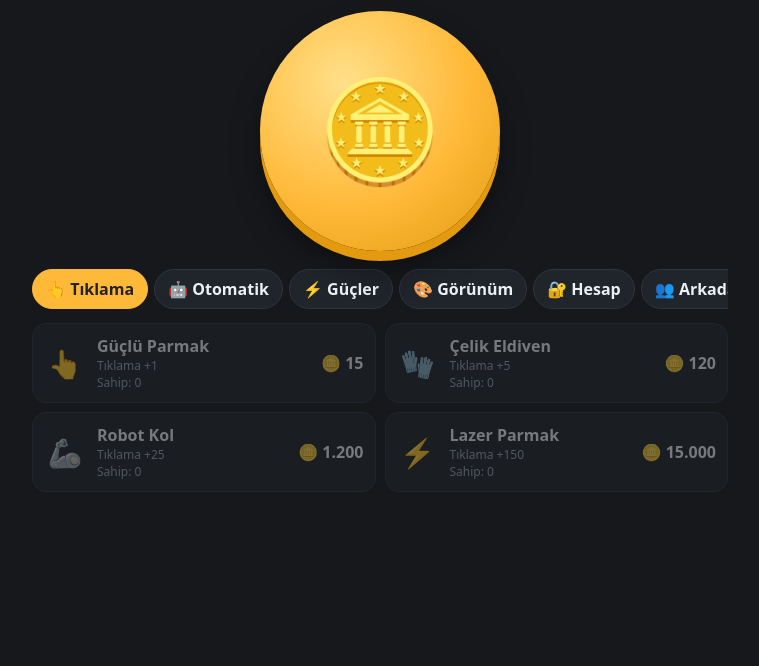
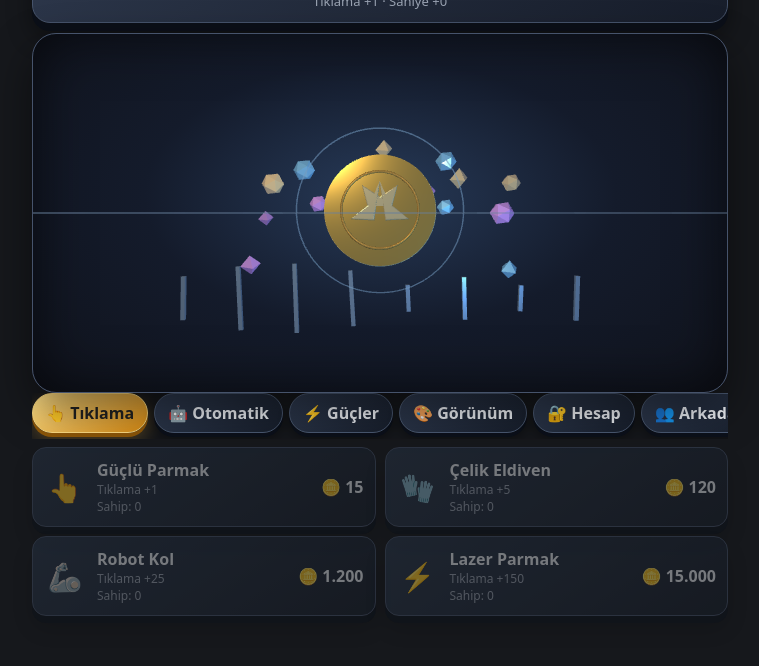
Before and after one commit to memirgurbuz44-source/paraklik, an Electron app: page docs/index.html in a window 1200 px wide. Shown: the part 134-800 px from the top of the page, without its empty margins (220-979 px from the left). Drawn offline with nearby package versions, Linux system fonts and the light colour scheme; no server answers; animation ran at ten frames a second.

Commit message:
Transform Button Wars into a polished 3D coin arena

```diff
--- a/docs/index.html
+++ b/docs/index.html
@@ -51,6 +51,22 @@ input{font:inherit;padding:8px 10px;border-radius:10px;border:1px solid var(--li
 .lane span{position:relative;z-index:1;display:block;line-height:34px;font-weight:800;font-size:14px;padding:0 12px;text-align:left;color:#111}
 .rnd{display:block;width:100%;margin:6px 0 10px;padding:16px;border:0;border-radius:10px;background:#FFC107;color:#111;font:inherit;font-weight:900;font-size:18px;letter-spacing:1px;box-shadow:0 5px 0 #c79100;touch-action:manipulation}
 .rnd:active{transform:translateY(4px);box-shadow:0 1px 0 #c79100}
+/* PREMIUM 3D WORLD */
+.stage{min-height:360px;align-items:center;isolation:isolate;overflow:hidden;border-radius:24px;background:radial-gradient(ellipse at 50% 45%,#273a58 0%,#141b2b 48%,#10131c 100%);border:1px solid #46536b;box-shadow:inset 0 0 55px #0009,0 18px 45px #0007;perspective:1000px}
+#bw3d{position:absolute;inset:0;width:100%;height:100%;z-index:0;display:block}
+#btn{position:relative;z-index:2;opacity:0;width:min(55vw,240px);height:auto;aspect-ratio:1;cursor:pointer}
+.top{position:relative;background:linear-gradient(145deg,#303b50,#171d2a);border:1px solid #46536b;border-radius:18px;padding:12px;margin-bottom:10px;box-shadow:0 8px 0 #0b0f18,0 15px 25px #0006}
+.tabs button{background:linear-gradient(145deg,#303c52,#171e2b);border-color:#4b5a73;box-shadow:0 4px 0 #0b101a,0 7px 12px #0005;transition:transform .15s,filter .15s}
+.tabs button:active{transform:translateY(3px);box-shadow:0 1px 0 #0b101a}
+.tabs button.on{background:linear-gradient(145deg,#ffe18a,#d78a12);border-color:#ffdc82;box-shadow:0 4px 0 #8e5708,0 8px 18px #ffb93844}
+.panel,.item{background:linear-gradient(145deg,#29364a,#171e2a);border:1px solid #46536b;box-shadow:0 7px 0 #0b1019,0 13px 22px #0005}
+.item{transition:transform .16s,box-shadow .16s}
+.item:active{transform:translateY(4px);box-shadow:0 2px 0 #0b1019}
+.btn2{background:linear-gradient(145deg,#ffe08a,#d88b13);box-shadow:0 4px 0 #89570e,0 7px 12px #0005}
+#content{perspective:900px}
+.badge{box-shadow:0 3px 0 #81510c}
+@media(max-width:520px){.stage{min-height:320px}.top{padding:9px}.panel{border-radius:16px}}
+
 </style>
 <script src="https://www.gstatic.com/firebasejs/10.12.2/firebase-app-compat.js"></script>
 <script src="https://www.gstatic.com/firebasejs/10.12.2/firebase-auth-compat.js"></script>
@@ -70,6 +86,7 @@ input{font:inherit;padding:8px 10px;border-radius:10px;border:1px solid var(--li
 </div>
 <div id="toast"></div>
 
+<script src="https://cdnjs.cloudflare.com/ajax/libs/three.js/r128/three.min.js"></script>
 <script>
 var FIREBASE_CONFIG={
  apiKey:"AIzaSyBpMru83lvCtjVoDCWLZYl30IPbNT11UN4",
@@ -179,6 +196,46 @@ function toast(t){
 }
 
 var stage=document.getElementById("stage"),btn=document.getElementById("btn"),comboEl=document.getElementById("combo");
+/* THREE.JS: procedural 3D Button Wars coin arena */
+(function(){
+ var stage=document.getElementById("stage"),button=document.getElementById("btn");
+ if(!window.THREE||!stage)return;
+ try{
+  var scene=new THREE.Scene();scene.fog=new THREE.FogExp2(0x111827,.045);
+  var camera=new THREE.PerspectiveCamera(42,1,.1,100);camera.position.set(0,0,12);
+  var renderer=new THREE.WebGLRenderer({alpha:true,antialias:true});renderer.setPixelRatio(Math.min(devicePixelRatio||1,1.7));renderer.setSize(stage.clientWidth,stage.clientHeight);renderer.outputEncoding=THREE.sRGBEncoding;
+  renderer.domElement.id="bw3d";stage.insertBefore(renderer.domElement,stage.firstChild);
+  scene.add(new THREE.AmbientLight(0x9bbcff,.85));
+  var key=new THREE.PointLight(0xffc45d,2.4,35);key.position.set(-3,4,7);scene.add(key);
+  var blue=new THREE.PointLight(0x348cff,2.1,30);blue.position.set(4,-2,4);scene.add(blue);
+  var coin=new THREE.Group();scene.add(coin);
+  var gold=new THREE.MeshStandardMaterial({color:0xf5ad27,metalness:.88,roughness:.22});
+  var bright=new THREE.MeshStandardMaterial({color:0xffdf80,metalness:.78,roughness:.18});
+  var dark=new THREE.MeshStandardMaterial({color:0x75440d,metalness:.8,roughness:.3});
+  var body=new THREE.Mesh(new THREE.CylinderGeometry(1.42,1.42,.28,96),gold);body.rotation.x=Math.PI/2;coin.add(body);
+  var rim=new THREE.Mesh(new THREE.TorusGeometry(1.34,.105,16,96),bright);coin.add(rim);
+  var inner=new THREE.Mesh(new THREE.TorusGeometry(.98,.035,10,72),dark);inner.position.z=.17;coin.add(inner);
+  var starShape=new THREE.Shape();starShape.moveTo(0,.72);for(var q=1;q<10;q++){var a=q*Math.PI/5-Math.PI/2,r=q%2?.29:.72;starShape.lineTo(Math.cos(a)*r,Math.sin(a)*r)}starShape.closePath();
+  var star=new THREE.Mesh(new THREE.ExtrudeGeometry(starShape,{depth:.1,bevelEnabled:true,bevelSegments:2,steps:1,bevelSize:.035,bevelThickness:.03}),bright);star.position.z=.17;coin.add(star);
+  var ring=new THREE.Mesh(new THREE.TorusGeometry(2.15,.018,8,100),new THREE.MeshBasicMaterial({color:0x4b8bda,transparent:true,opacity:.55}));ring.rotation.x=.18;scene.add(ring);
+  var floor=new THREE.GridHelper(24,36,0x42618b,0x263b5a);floor.position.z=-3.2;floor.material.transparent=true;floor.material.opacity=.25;scene.add(floor);
+  var gems=[];
+  for(var i=0;i<14;i++){
+   var geo=i%2?new THREE.OctahedronGeometry(.22+Math.random()*.18):new THREE.IcosahedronGeometry(.2+Math.random()*.16,0);
+   var mat=new THREE.MeshStandardMaterial({color:i%3===0?0x45a5ff:i%3===1?0xc05cff:0xffc34e,metalness:.55,roughness:.2,emissive:i%3===0?0x09264c:0x24102f,emissiveIntensity:.6});
+   var m=new THREE.Mesh(geo,mat);m.position.set((Math.random()-.5)*9,(Math.random()-.5)*5,-1-Math.random()*3);m.userData={y:m.position.y,phase:Math.random()*6};scene.add(m);gems.push(m);
+  }
+  var pillars=[];
+  for(var j=0;j<8;j++){var x=(j-3.5)*1.65;var p=new THREE.Mesh(new THREE.BoxGeometry(.12,.7+Math.random()*1.5,.12),new THREE.MeshStandardMaterial({color:0x354d70,metalness:.65,roughness:.35}));p.position.set(x,-2.5,-1.7);p.rotation.z=(Math.random()-.5)*.12;scene.add(p);pillars.push(p)}
+  var clock=new THREE.Clock(),down=false;
+  function resize(){var w=stage.clientWidth,h=stage.clientHeight;if(!w||!h)return;camera.aspect=w/h;camera.updateProjectionMatrix();renderer.setSize(w,h)}
+  window.addEventListener("resize",resize);
+  if(window.ResizeObserver)new ResizeObserver(resize).observe(stage);
+  function animate(){requestAnimationFrame(animate);var t=clock.getElapsedTime();coin.rotation.y=Math.sin(t*.65)*.19;coin.rotation.x=Math.sin(t*.8)*.07+(down?.13:0);coin.position.y=Math.sin(t*1.4)*.11;ring.rotation.z=t*.12;gems.forEach(function(m){m.rotation.x+=.006;m.rotation.y+=.009;m.position.y=m.userData.y+Math.sin(t*1.2+m.userData.phase)*.18});renderer.render(scene,camera)}
+  animate();
+  button.addEventListener("pointerdown",function(){down=true;coin.scale.setScalar(.93);setTimeout(function(){down=false;coin.scale.setScalar(1)},110)});
+ }catch(e){console.warn("3D scene unavailable",e)}
+})();
 function earn(g){S.coins+=g;S.total+=g}
 
 btn.addEventListener("pointerdown",function(e){
```
